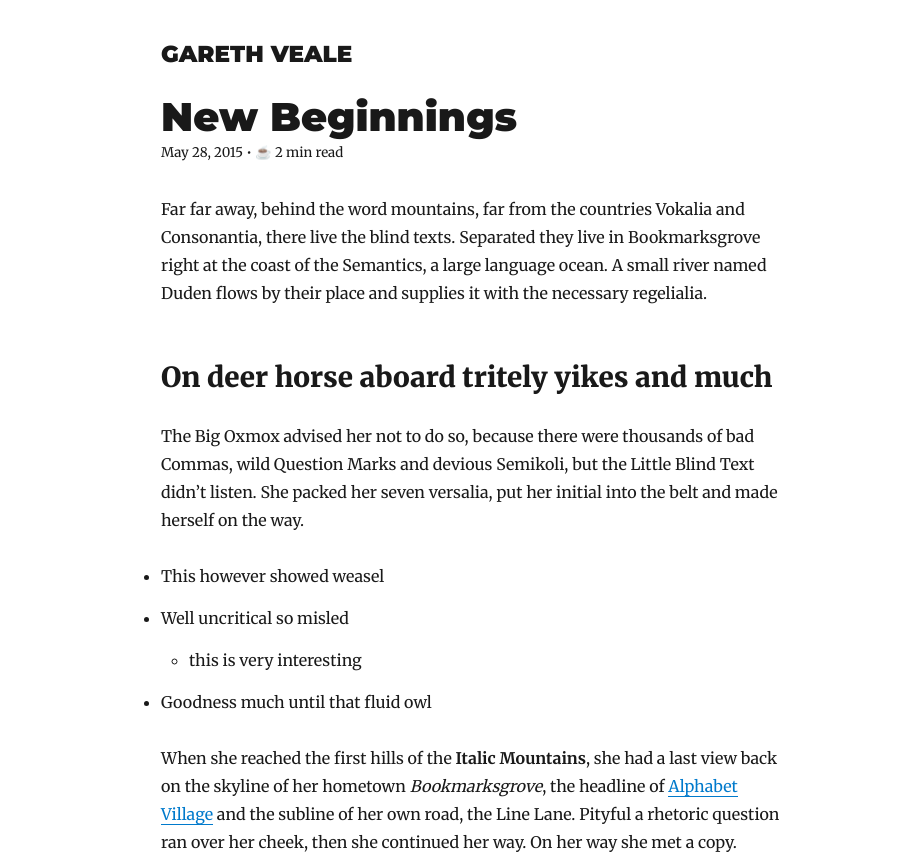
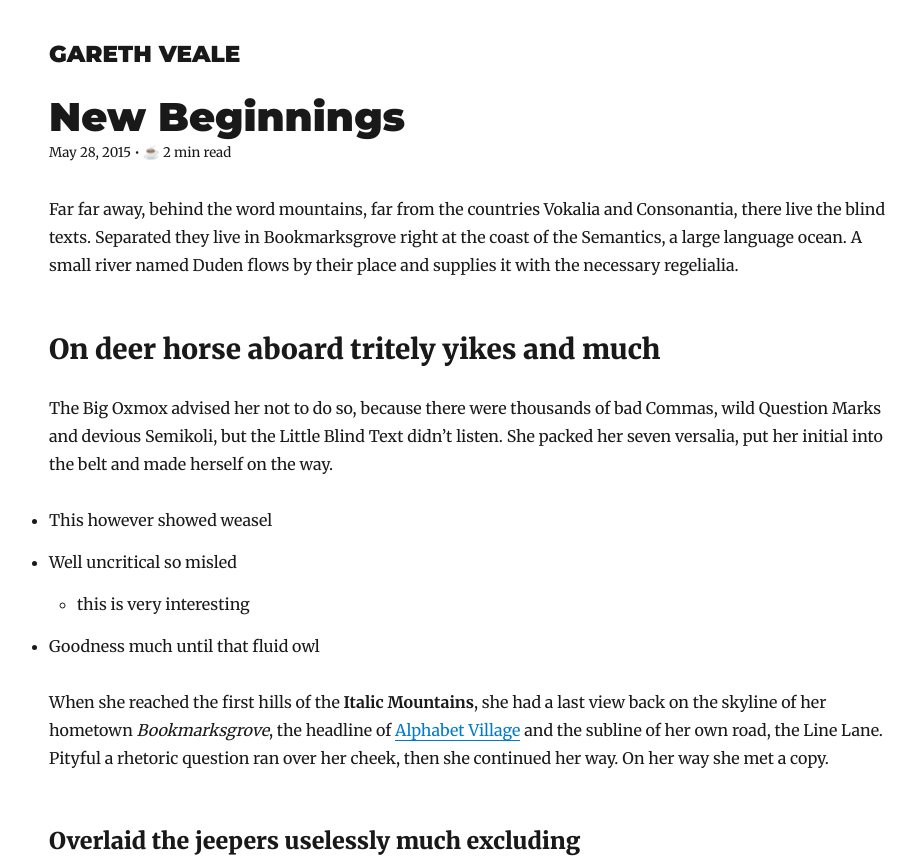
Before and after one commit to garethiv/scalable-website, a Gatsby site in the folder services/my-blog/: page /new-beginnings/ in a window 1280 px wide. Shown: the top 859 px of the page, without its empty margins (164-1079 px from the left). Built offline with nearby package versions, Linux system fonts and the light colour scheme; Gatsby itself is replaced by a stand-in of ours; some packages are replaced by stand-ins of ours.

Commit message:
page width

```diff
--- a/services/my-blog/src/components/layout.js
+++ b/services/my-blog/src/components/layout.js
@@ -4,7 +4,7 @@ import Bio from "../components/bio"
 
 import { rhythm, scale } from "../utils/typography"
 
-const Layout = ({ location, title, children }) => {
+const Layout = ({ location, title, children, pageWidth }) => {
   const rootPath = `${__PATH_PREFIX__}/`
   let header
   let footer
@@ -77,7 +77,7 @@ const Layout = ({ location, title, children }) => {
       style={{
         marginLeft: `auto`,
         marginRight: `auto`,
-        maxWidth: rhythm(24),
+        maxWidth: pageWidth ? rhythm(pageWidth) : rhythm(24),
         padding: `${rhythm(1.5)} ${rhythm(3 / 4)}`,
       }}
     >
--- a/services/my-blog/src/templates/blog-post.js
+++ b/services/my-blog/src/templates/blog-post.js
@@ -12,7 +12,7 @@ const BlogPostTemplate = ({ data, pageContext, location }) => {
   const { previous, next } = pageContext
 
   return (
-    <Layout location={location} title={siteTitle}>
+    <Layout location={location} title={siteTitle} pageWidth={32}>
       <SEO
         title={post.frontmatter.title}
         description={post.frontmatter.description || post.excerpt}
```
